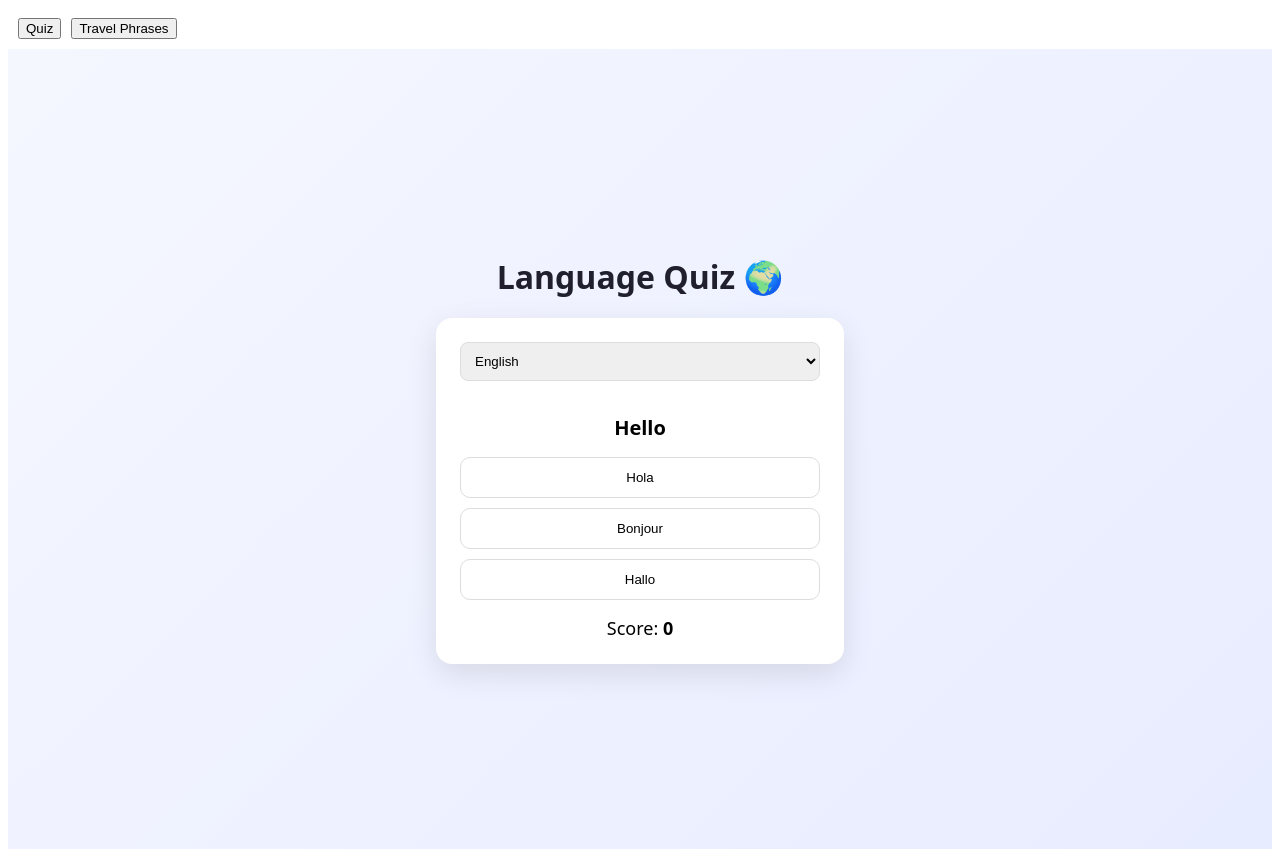
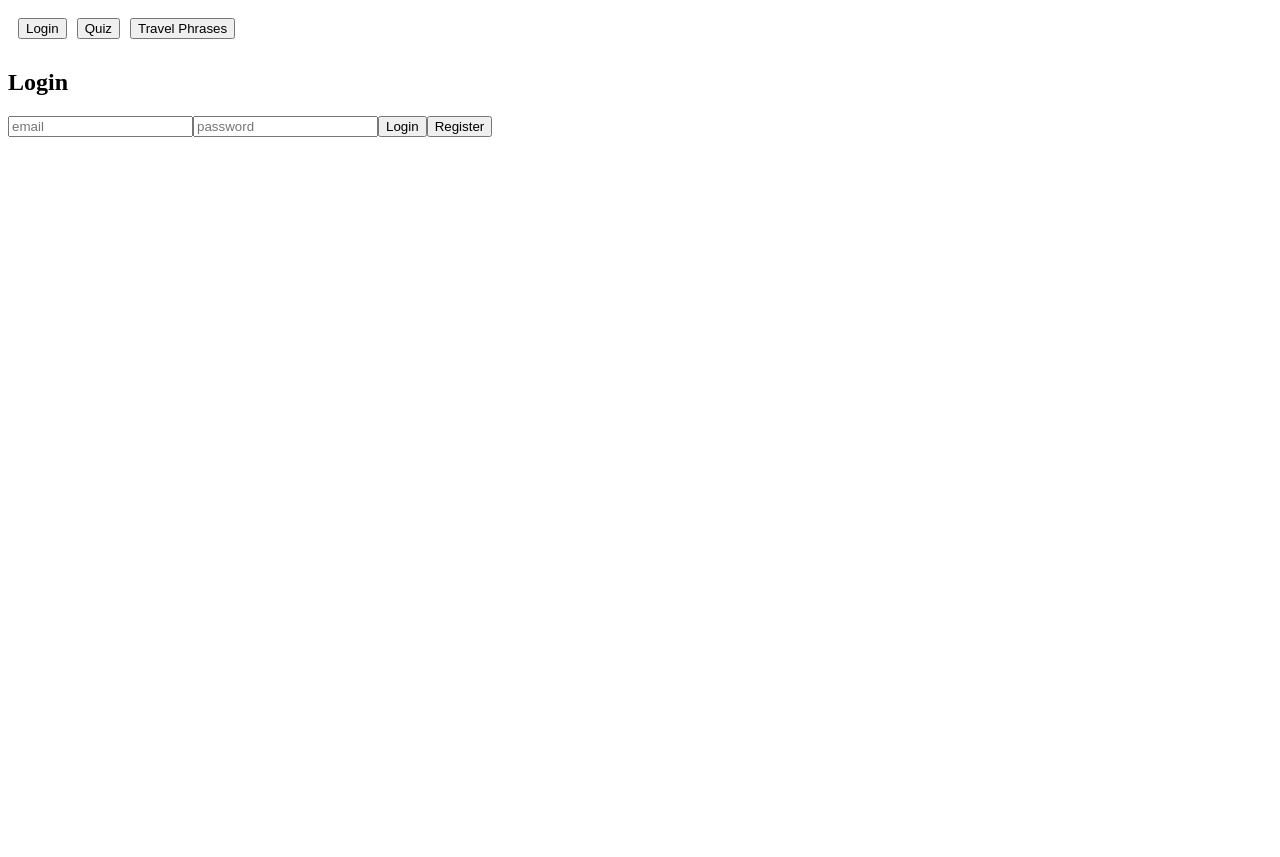
Before and after one commit to Sanae2026/language-travel-planner, a React (Vite) app in the folder client/: page / in a window 1280 px wide. After the commit the page ends 800 px from the top, so only its background shows below. Built offline with nearby package versions, Linux system fonts and the light colour scheme.

Commit message:
Add Firebase login and improve app

```diff
--- a/client/package.json
+++ b/client/package.json
@@ -10,6 +10,7 @@
     "preview": "vite preview"
   },
   "dependencies": {
+    "firebase": "^12.12.1",
     "react": "^19.2.4",
     "react-dom": "^19.2.4"
   },
--- a/client/src/App.tsx
+++ b/client/src/App.tsx
@@ -1,19 +1,22 @@
-import Quiz from "./components/Quiz"
-import PhrasesPage from "./pages/PhrasesPage"
-import { useState } from "react"
+import Quiz from "./components/Quiz";
+import PhrasesPage from "./pages/PhrasesPage";
+import Login from "./pages/Login";
+import { useState } from "react";
 
 export default function App() {
-  const [page, setPage] = useState<"quiz" | "phrases">("quiz")
+  const [page, setPage] = useState<"quiz" | "phrases" | "login">("login");
 
   return (
     <div>
       <nav style={{ display: "flex", gap: 10, padding: 10 }}>
+        <button onClick={() => setPage("login")}>Login</button>
         <button onClick={() => setPage("quiz")}>Quiz</button>
         <button onClick={() => setPage("phrases")}>Travel Phrases</button>
       </nav>
 
+      {page === "login" && <Login />}
       {page === "quiz" && <Quiz />}
       {page === "phrases" && <PhrasesPage />}
     </div>
-  )
+  );
 }
--- /dev/null
+++ b/client/src/auth.ts
@@ -0,0 +1,18 @@
+import { auth } from "./firebase";
+import {
+  createUserWithEmailAndPassword,
+  signInWithEmailAndPassword,
+  signOut,
+} from "firebase/auth";
+
+export const register = (email: string, password: string) => {
+  return createUserWithEmailAndPassword(auth, email, password);
+};
+
+export const login = (email: string, password: string) => {
+  return signInWithEmailAndPassword(auth, email, password);
+};
+
+export const logout = () => {
+  return signOut(auth);
+};
--- /dev/null
+++ b/client/src/firebase.ts
@@ -0,0 +1,15 @@
+import { initializeApp } from "firebase/app";
+import { getAuth } from "firebase/auth";
+
+const firebaseConfig = {
+  apiKey: "AIzaSyArGPisF-z1pQ1OwkbH3ayrJg6JnEo7Ex4",
+  authDomain: "language-travel-planner-eafbc.firebaseapp.com",
+  projectId: "language-travel-planner-eafbc",
+  storageBucket: "language-travel-planner-eafbc.firebasestorage.app",
+  messagingSenderId: "927868435078",
+  appId: "1:927868435078:web:419ae51a8acbb885b86f07"
+};
+
+const app = initializeApp(firebaseConfig);
+
+export const auth = getAuth(app);
--- /dev/null
+++ b/client/src/pages/Login.tsx
@@ -0,0 +1,49 @@
+import Login from "./pages/Login";
+import { useState } from "react";
+import { login, register } from "../auth";
+
+export default function Login() {
+  const [email, setEmail] = useState("");
+  const [password, setPassword] = useState("");
+
+  const handleLogin = async () => {
+    try {
+      await login(email, password);
+      alert("Login correcto");
+    } catch (error) {
+      alert("Error al iniciar sesión");
+    }
+  };
+
+  const handleRegister = async () => {
+    try {
+      await register(email, password);
+      alert("Usuario creado");
+    } catch (error) {
+      alert("Error al registrarse");
+    }
+  };
+
+  return (
+    <div>
+      <h2>Login</h2>
+
+      <input
+        type="email"
+        placeholder="email"
+        value={email}
+        onChange={(e) => setEmail(e.target.value)}
+      />
+
+      <input
+        type="password"
+        placeholder="password"
+        value={password}
+        onChange={(e) => setPassword(e.target.value)}
+      />
+
+      <button onClick={handleLogin}>Login</button>
+      <button onClick={handleRegister}>Register</button>
+    </div>
+  );
+}
--- a/package.json
+++ b/package.json
@@ -11,6 +11,7 @@
     "@types/react-router-dom": "^5.3.3",
     "nodemon": "^3.1.14",
     "ts-node": "^10.9.2",
+    "ts-node-dev": "^2.0.0",
     "typescript": "^6.0.3"
   },
   "name": "language-travel-planner",
@@ -21,7 +22,7 @@
     "doc": "docs"
   },
   "scripts": {
-  "dev": "ts-node-dev --respawn --transpile-only --project ./tsconfig.json src/server.ts"
+    "dev": "ts-node-dev --respawn --transpile-only --project ./tsconfig.json src/server.ts"
   },
   "keywords": [],
   "author": "",
```
Also changed, not shown: 2 other files (tests, documents, lock files or other folders).
